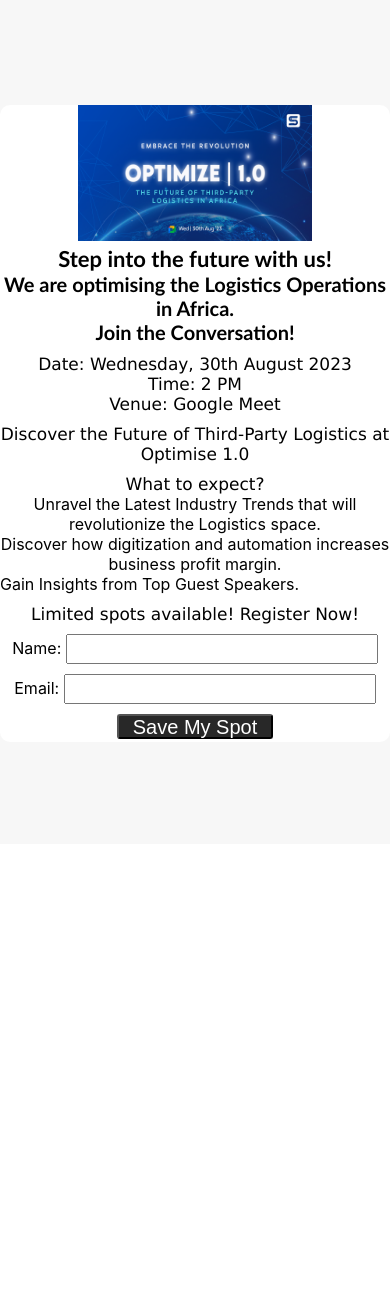
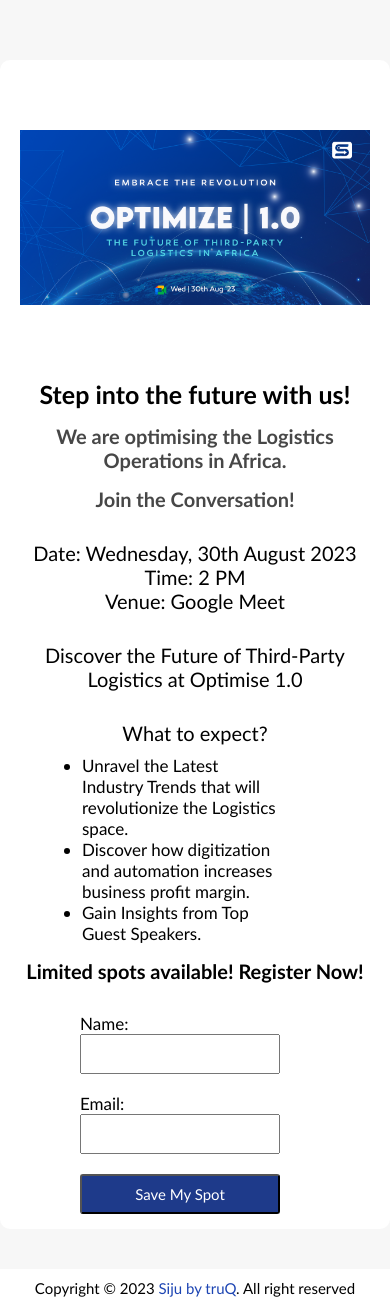
Before and after one commit to truqstar/truq-webinar-landingpage, a React (Create React App) app: page / in a window 390 px wide. Before the commit the page ends 844 px from the top, so only its background shows below. Built offline with nearby package versions, Linux system fonts and the light colour scheme.

Commit message:
U.I modifications

```diff
--- a/src/App.css
+++ b/src/App.css
@@ -1,17 +1,33 @@
 *{
   margin:0px;
   padding:0px;
-  box-sizing:border-box
+  box-sizing:border-box;
+  font-family:'Gill Sans', 'Gill Sans MT', Calibri, 'Trebuchet MS', sans-serif;
+  overflow-y: 'scroll'
 }
 .container {
   display: flex;
   width: 100%;
-  height: 100vh;
+  /* height: 100vh; */
   justify-content: center;
   align-items: center;
   background-color: #F7F7F7;
 }
 
+.footer{
+  text-align: center;
+  background-color: white;
+}
+
+.footer p{
+  padding: 10px 0;
+  font-size: 15px;
+}
+
+.footer p a{
+  text-decoration: none;
+  color:#1d45b3;
+}
 /* .App-logo {
   height: 40vmin;
   pointer-events: none;
--- a/src/App.js
+++ b/src/App.js
@@ -2,6 +2,7 @@
 import './App.css';
 import LandingPage from './landingPage';
 import { useState } from 'react';
+import { Fragment } from 'react';
 
 function App() {
   const [name, setName] = useState('')
@@ -47,9 +48,18 @@
       setEmail(event.target.value)
     }
   return (
+    <Fragment>
     <div className="container">
       <LandingPage submit={handleSubmit} name={saveName} email= {saveEmail} errors={errors}/>
     </div>
+
+    <div className='footer'>
+      <p>
+        Copyright © {new Date().getFullYear()} <a href='https://www.truq.it/'>Siju by truQ</a>. All right reserved
+      </p>
+    </div>
+
+    </Fragment>
   );
 }
 
--- a/src/landingPage.css
+++ b/src/landingPage.css
@@ -1,96 +1,209 @@
 /* *{
-    margin:0px;
-    padding:0px
+    font-family:'Gill Sans', 'Gill Sans MT', Calibri, 'Trebuchet MS', sans-serif;
+    overflow-y:"scroll"
 } */
+
+
 .form-container {
     justify-self: center;
+    /* display: flex; */
+    /* flex-direction: column; */
+    /* text-align: center; */
+    border-radius: 10px;
+    /* border: 1px solid black; */
+    width: 60%;
+    /* align-items: center; */
+    justify-content: space-around;
+    background-color: white;
+    margin-top: 60px;
+    margin-bottom: 40px;
+    padding: 0px 20px;
+  }
+
+  section{
     display: flex;
     flex-direction: column;
     text-align: center;
-    border-radius: 10px;
-    /* border: 1px solid black; */
-    width: 70vw;
-    align-items: center;
-    justify-content: space-around;
-    background-color: white;
-    margin-top: 3px;
+    font-size: 20px;
   }
 
+  .imgcontainer{
+    width: 100%;
+    /* height: 1200px; */
+    margin: 70px 0;
+  }
   .image {
-    width: 60vw;
-    height: 35vmin;
-    pointer-events: none;
+    /* padding-top: 110px; */
+    width: 100%;
+    height: 100%;
+    object-fit: contain;
   }
 
   h1{
-    font-size: 22px;
-    font-family:'Gill Sans', 'Gill Sans MT', Calibri, 'Trebuchet MS', sans-serif;
+    font-size: 25px;
+
   }
 
   h2{
+    padding-top: 15px;
     font-size: 20px;
-    font-family: 'Gill Sans', 'Gill Sans MT', Calibri, 'Trebuchet MS', sans-serif;
+    color: rgb(71, 71, 71);
   }
 
   p{
-    font-size: 17px;
-    font-family: 'Lucida Sans', 'Lucida Sans Regular', 'Lucida Grande', 'Lucida Sans Unicode', Geneva, Verdana, sans-serif;
+    font-size: 12px;
   }
 
 
-  .det, .para2, .para3, .para4{
+  .det{
+    margin-top: 30px;
+  }
+
+  .det p{
+    font-size: 20px;
+  }
+
+  .para2, .para3{
+    margin-top: 30px;
+    font-size: 20px;
+  }
+
+  .section2{
+    display: block;
+    /* flex-direction: column; */
+    /* text-align: center; */
+    font-size: 20px;
     margin-top: 10px;
   }
 
-  ul{
-   /* width: fit-content; */
-   display: inline-block;
+  .section2 ul{
+    /* border: 1px solid black; */
+    align-self: center;
+    margin-left: 120px;
+  }
+  .section2 li{
+    font-size: 17px;
+    width: fit-content;
+  }
+  .para4{
+    margin-top: 15px;
+    font-size: 20px;
+    margin-bottom: 30px;
+    font-weight: bold;
+    text-align: center;
   }
 
-   .lastitem{
+
+   /* .lastitem{
     width: fit-content;
+  } */
+
+  form{
+    display: block;
+    padding-left: 160px;
   }
 
-  input{
+  .form-group{
     margin-top: 10px;
-    height: 30px;
-    width: 60%;
   }
 
-  .submit{
+  .form-group, label{
+    font-size: 17px;
+  }
+
+  .form-group, input{
+    width: 400px;
+    height: 40px;
+    font-size: 20px;
+  }
+
+  .form-group, .submit{
+    border-radius: 3px;
+    width: 400px;
+    height: 40px;
+    background-color: #1E3A8A;
+    color: white;
+    font-size: 15px;
+    width: 400px;
+    height: 40px;
+    cursor: pointer;
+    margin-top: 20px;
+    margin-bottom: 15px;
+  }
+
+  .form-group,  .submit:hover{
+    background-color: #1d45b3;
+  }
+
+
+  /* .submit{
     border-radius: 3px;
     margin-top: 10px;
-    background-color: rgb(40, 40, 40);
-    color: white;
-    font-size: 20px;
-    width: 30%;
-    height: 25px;
-    margin-bottom: 3px;
-    cursor: pointer;
-  }
-
-  .submit:hover{
-    background-color: grey;
-  }
+    margin-left: 40px;
+     margin-bottom: 3px;
+  } */
 
   .error{
     color: red;
   }
-  @media screen and (max-width: 900px){
-     .form-container{
+  @media screen and (max-width: 1200px){
+    /* *{
+        overflow-y: 'scroll';
+    } */
+     /* .form-container{
         width: 80%;
-     }
+     }  */
 
      input{
-        width: 70%
+      width: 80%;
+      margin-left: -20px;
+  }
+
+  .form-group, label{
+    margin-left: -20px;
+  }
+
+  .submit{
+      width: 80%;
+      margin-left: -20px;
+  }
+
+  .section2 ul{
+    margin-left: 42px;
+  }
+  }
+
+  @media screen and (max-width: 900px){
+    /* *{
+        overflow-y: 'scroll';
+    } */
+     /* .form-container{
+        width: 80%;
+     }  */
+
+      .section2 ul{
+        text-align: start
+      }
+      input{
+        width: 90%;
+        margin-left: -70px;
+    }
+
+    .form-group, label{
+      margin-left: -70px;
     }
 
     .submit{
-        width: 35%;
+        width: 90%;
+        margin-left: -70px;
     }
   }
 
   @media screen and (max-width: 700px){
+    /* *{
+        overflow-y: 'scroll';
+    } */
+
     .form-container{
        width: 100%;
     }
@@ -99,10 +212,63 @@
         width: fit-content;
     }
     input{
-        width: 80%
+        width: 80%;
+        margin-left: -20px;
+    }
+
+    .form-group, label{
+      margin-left: -20px;
     }
 
     .submit{
-        width: 40%;
+        width: 80%;
+        margin-left: -20px;
+    }
+
+    .section2 ul{
+      margin-left: 42px;
+      text-align: start
     }
  }
+
+ @media screen and (max-width: 500px){
+        .section2 ul{
+         text-align: start;
+          width: fit-content;
+        }
+
+        input{
+          width: 200px;
+          margin-left: -60px;
+      }
+
+      .form-group, label{
+        margin-left: -60px;
+      }
+
+      .submit{
+          width: 200px;
+          margin-left: -60px;
+      }
+ }
+
+ @media screen and (max-width: 400px){
+  .section2 ul{
+    margin-left: 62px;
+    width: 200px;
+  }
+
+  input{
+    width: 200px;
+    margin-left: -100px;
+}
+
+.form-group, label{
+  margin-left: -100px;
+}
+
+.submit{
+    width: 200px;
+    margin-left: -100px;
+}
+}
--- a/src/landingPage.js
+++ b/src/landingPage.js
@@ -6,8 +6,10 @@
 
   return (
     <div className='form-container'>
-        <form onSubmit={props.submit}>
+        <section>
+            <div className='imgcontainer'>
                 <img src={webinar} className="image" alt="webinar-img" />
+            </div>
             <h1>Step into the future with us!</h1>
             <h2>We are optimising the Logistics Operations in Africa.</h2>
             <h2>Join the Conversation!</h2>
@@ -19,6 +21,9 @@
             <p className='para2'>Discover the Future of Third-Party Logistics at Optimise 1.0</p>
 
             <p className='para3'>What to expect?</p>
+        </section>
+
+        <section className='section2'>
             <ul>
                 <li>Unravel the Latest Industry Trends that will revolutionize the Logistics space.</li>
                 <li>Discover how digitization and automation increases business profit margin.</li>
@@ -26,20 +31,33 @@
             </ul>
 
             <p className='para4'>Limited spots available! Register Now!</p>
+        </section>
 
-        <div className='inputs'>
-            <label htmlFor='name'>Name:</label>&nbsp;
+
+
+        <form onSubmit={props.submit}>
+
+            <div className='formgroup'>
+                <label htmlFor='name'>Name:</label><br/>
                 <input type='text' name='name' onChange={props.name}/>
                 {props.errors.name && <div className='error'>{props.errors.name}</div>}
+            </div>
             <br/>
-            <label htmlFor='email'>Email:</label>&nbsp;
+           <div className='formgroup'>
+                <label htmlFor='email'>Email:</label><br/>
                 <input type='email' name='email' onChange={props.email}/>
                 {props.errors.email && <div className='error'>{props.errors.email}</div>}
-            <br/>
+
                 <button className='submit' id='btn' type='submit'>Save My Spot</button>
            </div>
 
+
     </form>
+
+    <div>
+
+    </div>
+
     </div>
 
   )
```
Lines whose indentation alone changed are shown as unchanged.
